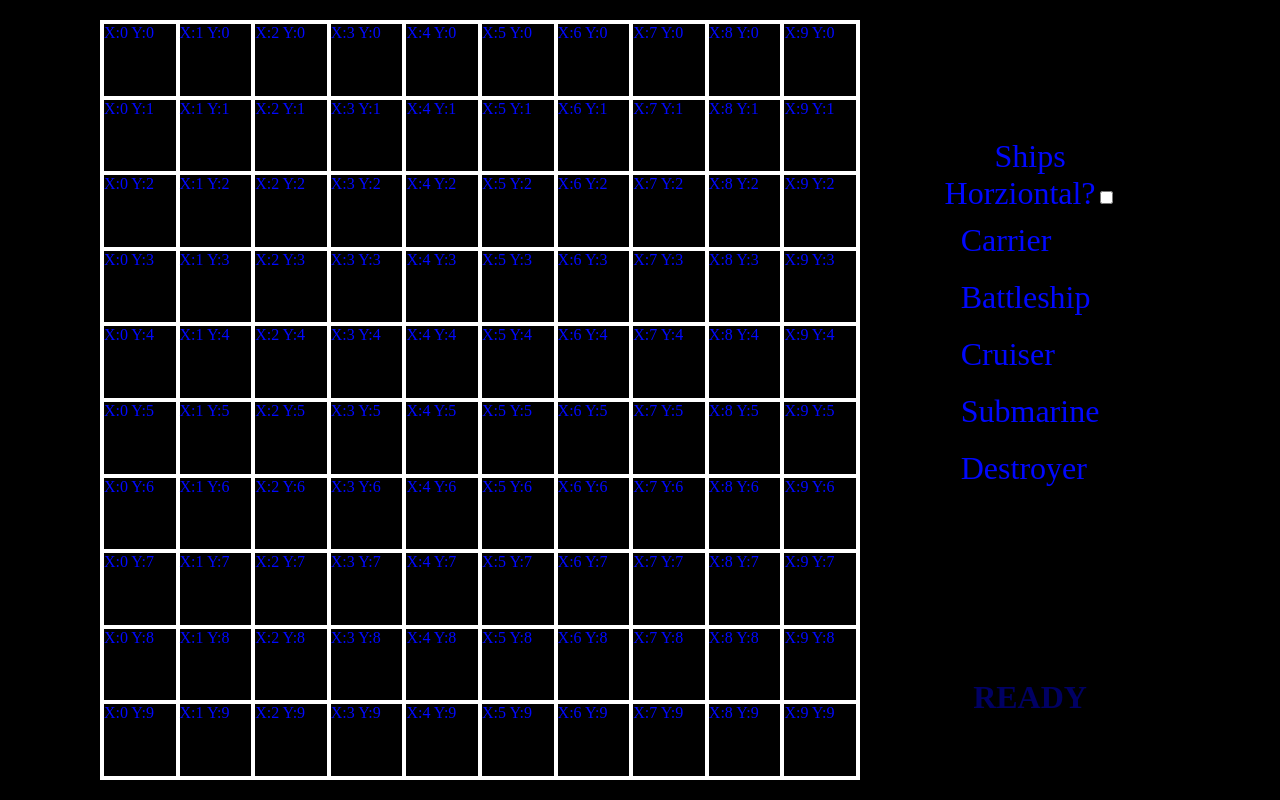
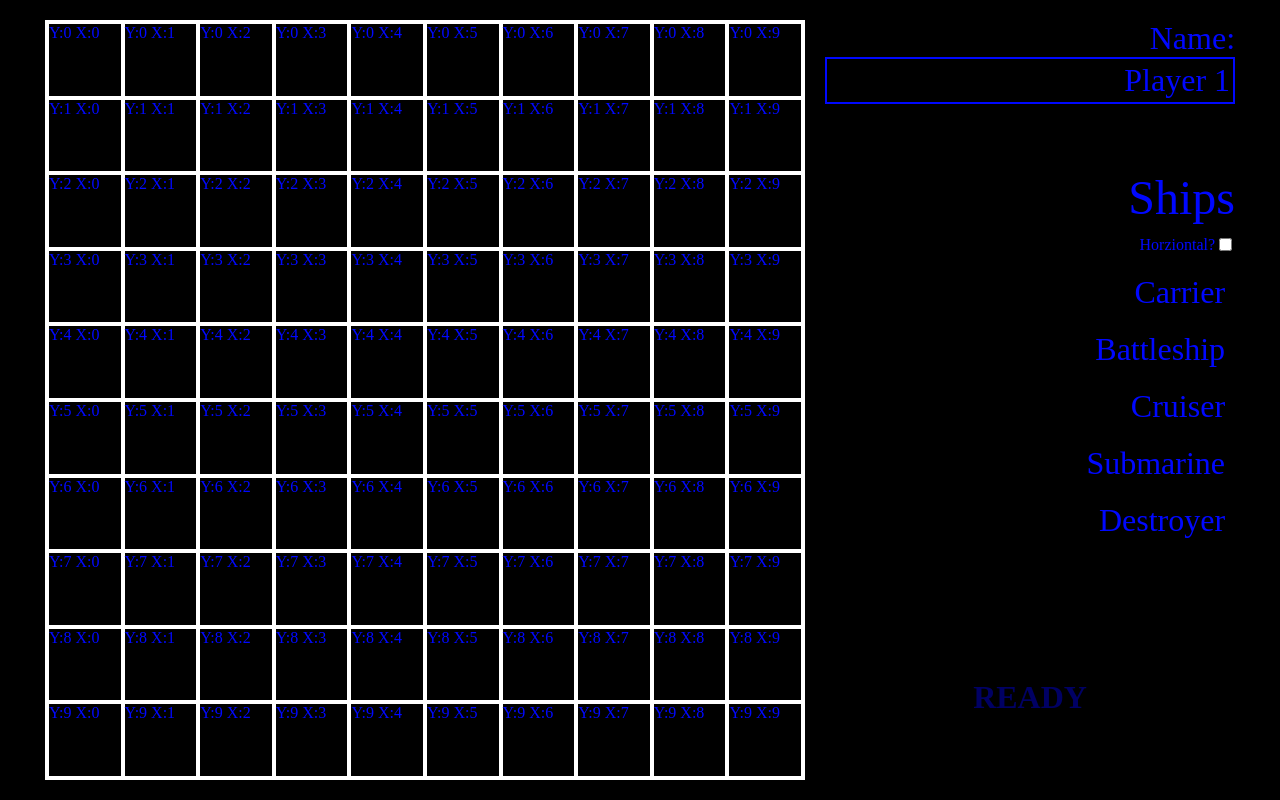
Before and after one commit to galiptai/battleship, a React (Vite) app in the folder client/: page /local in a window 1280 px wide. Built offline with nearby package versions, Linux system fonts and the light colour scheme; a web font is replaced by a local one.

Commit message:
add name input

```diff
--- a/client/src/components/BoardSetup.tsx
+++ b/client/src/components/BoardSetup.tsx
@@ -6,11 +6,12 @@ import "./BoardSetup.css";
 import { SetupMenu } from "./SetupMenu";
 
 type boardSetupProps = {
+  starterName: string;
   setVerifiedBoard: (board: Board) => void;
 };
 
-export function BoardSetup({ setVerifiedBoard }: boardSetupProps) {
-  const [board, setBoard] = useState<Board>(createEmptyBoard());
+export function BoardSetup({ starterName, setVerifiedBoard }: boardSetupProps) {
+  const [board, setBoard] = useState<Board>(createEmptyBoard(10, 10, starterName));
   const [shipsToPlace] = useState<Ship[]>(getShips());
   const [selectedShipIndex, setSelectedShipIndex] = useState<number>(-1);
   const [horizontal, setHorizontal] = useState<boolean>(false);
@@ -101,12 +102,15 @@ export function BoardSetup({ setVerifiedBoard }: boardSetupProps) {
         />
       </div>
       <SetupMenu
+        board={board}
+        setBoard={setBoard}
         shipsToPlace={shipsToPlace}
         selectedIndex={selectedShipIndex}
         setSelectedIndex={setSelectedShipIndex}
         horizontal={horizontal}
         setHorizontal={setHorizontal}
         verified={verified}
+        setVerified={setVerified}
         onReadyClick={onReadyClick}
       />
     </div>
--- /dev/null
+++ b/client/src/components/NameInput.css
@@ -0,0 +1,19 @@
+.name-input {
+  font-size: 2rem;
+  display: flex;
+  flex-direction: column;
+  width: 100%;
+  align-items: flex-end;
+}
+
+.name-input > input {
+  all: unset;
+  border: 2px solid var(--main-blue);
+  padding: 3px;
+  text-align: end;
+  box-sizing: border-box;
+}
+
+.name-input-invalid {
+  border: 2px solid red !important;
+}
--- /dev/null
+++ b/client/src/components/NameInput.tsx
@@ -0,0 +1,32 @@
+import { verifyBoard } from "../logic/gameLogic";
+import { Board } from "./Board";
+import "./NameInput.css";
+
+export type nameInputProps = {
+  board: Board;
+  setBoard: (board: Board) => void;
+  setVerified: (verified: boolean) => void;
+};
+
+export function NameInput({ board, setBoard, setVerified }: nameInputProps) {
+  function onChange(event: React.ChangeEvent<HTMLInputElement>) {
+    const newBoard = { ...board };
+    newBoard.player = event.target.value;
+    setBoard(newBoard);
+    setVerified(verifyBoard(newBoard));
+  }
+
+  return (
+    <div className="name-input">
+      <label htmlFor="name">Name: </label>
+      <input
+        className={`${board.player === "" ? "name-input-invalid" : ""}`}
+        type="text"
+        name="name"
+        id="name"
+        value={board.player}
+        onChange={onChange}
+      />
+    </div>
+  );
+}
--- a/client/src/components/SetupMenu.css
+++ b/client/src/components/SetupMenu.css
@@ -4,6 +4,7 @@
   display: flex;
   flex-direction: column;
   box-sizing: border-box;
+  justify-content: space-between;
 }
 
 .setup-ready-btn {
--- a/client/src/components/SetupMenu.tsx
+++ b/client/src/components/SetupMenu.tsx
@@ -1,22 +1,28 @@
 import { ShipSelector, shipSelectorProps } from "./ShipSelector";
 import "./SetupMenu.css";
+import { NameInput, nameInputProps } from "./NameInput";
 
 type setupMenuProps = {
   verified: boolean;
   onReadyClick: () => void;
-} & shipSelectorProps;
+} & shipSelectorProps &
+  nameInputProps;
 
 export function SetupMenu({
+  board,
+  setBoard,
   shipsToPlace,
   selectedIndex,
   setSelectedIndex,
   horizontal,
   setHorizontal,
   verified,
+  setVerified,
   onReadyClick,
 }: setupMenuProps) {
   return (
     <div className="setup-menu">
+      <NameInput board={board} setBoard={setBoard} setVerified={setVerified} />
       <ShipSelector
         shipsToPlace={shipsToPlace}
         selectedIndex={selectedIndex}
--- a/client/src/components/ShipSelector.css
+++ b/client/src/components/ShipSelector.css
@@ -3,9 +3,26 @@
   height: 100%;
   display: flex;
   flex-direction: column;
+  gap: 10px;
   align-items: center;
   justify-content: center;
   font-size: 2rem;
+}
+
+.ship-selector > div {
+  width: 100%;
+  text-align: end;
+}
+
+.ship-sel-title {
+  font-size: 3rem;
+}
+
+.ship-sel-horizontal {
+  display: flex;
+  align-items: center;
+  justify-content: flex-end;
+  font-size: 1rem;
 }
 
 .ship-sel-opts {
--- a/client/src/components/ShipSelector.tsx
+++ b/client/src/components/ShipSelector.tsx
@@ -18,12 +18,14 @@ export function ShipSelector({
 }: shipSelectorProps) {
   return (
     <div className="ship-selector">
-      <div>Ships</div>
-      <div>
+      <div className="ship-sel-title">Ships</div>
+      <div className="ship-sel-horizontal">
         <label htmlFor="horizontal">Horziontal?</label>
         <input
           type="checkbox"
           checked={horizontal}
+          name="horizontal"
+          id="horizontal"
           onChange={(e) => setHorizontal(e.target.checked)}
         />
       </div>
--- a/client/src/components/Tile.css
+++ b/client/src/components/Tile.css
@@ -1,18 +1,28 @@
 .tile {
+  user-select: none;
   aspect-ratio: 1/1;
   border: 2px solid white;
 }
 
 .tile-highlight {
-  background-color: rgba(128, 128, 128, 0.5);
+  background-color: rgba(128, 128, 128, 0.75);
   cursor: pointer;
 }
 
 .tile-valid {
-  background-color: rgb(0, 255, 0);
+  background-color: rgba(0, 255, 0, 0.75);
   cursor: pointer;
 }
 
 .tile-invalid {
-  background-color: rgb(255, 0, 0);
+  background-color: rgba(255, 0, 0, 0.75);
 }
+
+.tile-overlay {
+  height: 100%;
+  width: 100%;
+}
+
+.tile-placed {
+  background-color: gray;
+}
--- a/client/src/components/Tile.tsx
+++ b/client/src/components/Tile.tsx
@@ -15,17 +15,18 @@ type drawTileProps = {
   highlighted: HighlightType | null;
 };
 export function DrawTile({ tile, onClick, setHoverCoordinate, highlighted }: drawTileProps) {
-  let classes = "tile";
+  const placed = tile.placedShip !== null;
+  let overlay = "tile-overlay";
   if (highlighted !== null) {
     switch (highlighted) {
       case "neutral":
-        classes = classes + " tile-highlight";
+        overlay = overlay + " tile-highlight";
         break;
       case "valid":
-        classes = classes + " tile-valid";
+        overlay = overlay + " tile-valid";
         break;
       case "invalid":
-        classes = classes + " tile-invalid";
+        overlay = overlay + " tile-invalid";
         break;
     }
   }
@@ -35,12 +36,14 @@ export function DrawTile({ tile, onClick, setHoverCoordinate, highlighted }: dra
       onClick={() => onClick()}
       onPointerEnter={() => setHoverCoordinate(tile.coordinate)}
       onPointerLeave={() => setHoverCoordinate(null)}
-      className={classes}
+      className={`tile ${placed ? "tile-placed" : ""}`}
     >
-      <div>
-        X:{tile.coordinate.x} Y:{tile.coordinate.y}
+      <div className={overlay}>
+        <div>
+          Y:{tile.coordinate.y} X:{tile.coordinate.x}
+        </div>
+        <div>{placed ? tile.placedShip : ""}</div>
       </div>
-      <div>{tile.placedShip !== null ? tile.placedShip : ""}</div>
     </div>
   );
 }
--- a/client/src/logic/gameLogic.ts
+++ b/client/src/logic/gameLogic.ts
@@ -2,7 +2,7 @@ import { Board } from "../components/Board";
 import { Tile } from "../components/Tile";
 import { Ship, ShipType } from "./Ship";
 
-export function createEmptyBoard(height = 10, width = 10): Board {
+export function createEmptyBoard(height = 10, width = 10, name = "Player"): Board {
   const tiles: Tile[][] = [];
   for (let y = 0; y < height; y++) {
     const row: Tile[] = [];
@@ -13,7 +13,7 @@ export function createEmptyBoard(height = 10, width = 10): Board {
   }
   const ships: Ship[] = [];
   return {
-    player: "Player",
+    player: name,
     height,
     width,
     tiles,
@@ -51,6 +51,9 @@ export function checkNeighborsEmpty(board: Board, tiles: Tile[], range = 1): boo
 }
 
 export function verifyBoard(board: Board): boolean {
+  if (board.player === "") {
+    return false;
+  }
   if (board.ships.length !== 5) {
     return false;
   }
--- a/client/src/pages/Local.tsx
+++ b/client/src/pages/Local.tsx
@@ -7,10 +7,14 @@ export default function Local() {
   const [p2Board, setP2Board] = useState<Board | null>(null);
 
   if (p1Board === null) {
-    return <BoardSetup key="P1" setVerifiedBoard={setP1Board} />;
+    return <BoardSetup key="P1" starterName={"Player 1"} setVerifiedBoard={setP1Board} />;
   } else if (p2Board === null) {
-    return <BoardSetup key="P2" setVerifiedBoard={setP2Board} />;
+    return <BoardSetup key="P2" starterName={"Player 2"} setVerifiedBoard={setP2Board} />;
   } else {
-    return <div>GAME</div>;
+    return (
+      <div>
+        {p1Board.player} VS {p2Board.player}
+      </div>
+    );
   }
 }
```
